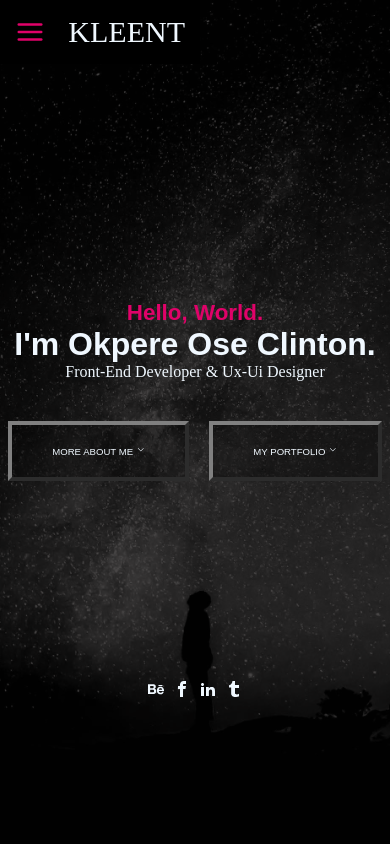
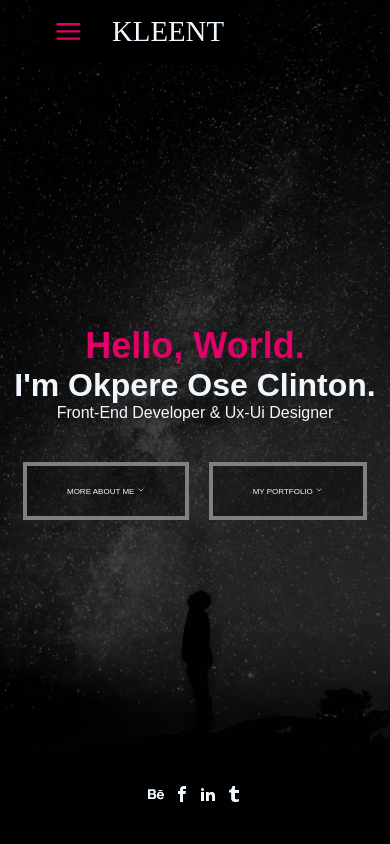
Before and after one commit to okpere/myport, a React (Create React App) app: page / in a window 390 px wide. Shown: the top 844 px of the page. Built offline with nearby package versions, Linux system fonts and the light colour scheme.

Commit message:
all css done

```diff
--- a/src/componets/Header/Header.css
+++ b/src/componets/Header/Header.css
@@ -2,6 +2,7 @@
   position: absolute;
   position:fixed;
   z-index: 1;
+  left: 10%;
   color: aliceblue;
   background-color: black;
 }
@@ -10,7 +11,7 @@
   display: flex;
   align-items: center;
   justify-content: space-between;
-  font-size: 30px;
+  font-size: 1.8rem;
   width: 200px;
   background-color: black;
   padding: 15px;
--- a/src/componets/Main/Main.css
+++ b/src/componets/Main/Main.css
@@ -9,8 +9,7 @@
   display: flex;
   flex-direction: column;
   align-items: center;
-    padding-top: 400px;
-    gap: 350px;
+  justify-content: center;
 }
 .intro-contain {
   display: flex;
@@ -43,6 +42,7 @@
   font-size: 6.25rem;
 }
 .intro p {
+  font-family: "poppins-semibold", sans-serif;
   font-size: 1.4rem;
   text-align: center;
 }
@@ -50,42 +50,24 @@
   font-size: 1.4rem;
   padding: 20px 40px;
   background-color: rgba(0, 0, 0, 0.3);
-    border-color: gray;
+  border: 0.1em solid gray;
   border-width: 4px;
   color: aliceblue;
 }
 .intro-links {
+  position: absolute;
+  bottom: 5%;
   font-size: 2rem;
   display: flex;
   align-items: center;
   justify-content: center;
   gap: 30px;
 }
-
 @media only screen and (max-width: 1280px) {
-  .intro {
-    color: aliceblue;
-    background-repeat: no-repeat;
-    background-size: cover;
-    background-color: rgba(46, 43, 43, 0.866);
-    background-blend-mode: multiply;
-    background-position: center;
-    display: flex;
-    flex-direction: column;
-    align-items: center;
-    padding-top: 200px;
-    gap: 150px;
-  }
   .intro-contain {
     display: flex;
     justify-content: center;
     align-items: center;
-  }
-  .intro-names {
-    display: flex;
-    justify-content: center;
-    align-content: center;
-    flex-direction: column;
   }
   .into-button {
     margin-top: 40px;
@@ -96,57 +78,35 @@
     cursor: pointer;
   }
   .intro h1 {
-    font-family: "poppins-semibold", sans-serif;
-    text-align: center;
     font-size: 2.4rem;
-    font-weight: 800;
-    color: rgb(224, 2, 105);
   }
   .intro h2 {
-    font-family: "poppins-semibold", sans-serif;
     font-size: 6.25rem;
   }
   .intro p {
     font-size: 1.4rem;
-    text-align: center;
   }
   .intro button {
     font-size: 1.4rem;
     padding: 20px 40px;
-    background-color: rgba(0, 0, 0, 0.3);
     border-color: gray;
     border-width: 4px;
-    color: aliceblue;
   }
   .intro-links {
     font-size: 2rem;
-    display: flex;
-    align-items: center;
-    justify-content: center;
     gap: 30px;
   }
 }
+@media only screen and (max-width: 1130px) {
+.intro h2{
+  font-size: 5rem;
+}
+}
 @media only screen and (max-width: 992px) {
-  .intro {
-    color: aliceblue;
-    height: 100svh;
-    background-repeat: no-repeat;
-    background-size: cover;
-    background-color: rgba(46, 43, 43, 0.866);
-    background-blend-mode: multiply;
-    background-position: center;
-    display: flex;
-    flex-direction: column;
-    align-items: center;
-    padding-top: 250px;
-    gap: 100px;
-  }
   .intro h1 {
     font-family: "poppins-semibold", sans-serif;
-    text-align: center;
     font-size: 2.4rem;
     font-weight: 800;
-    color: rgb(224, 2, 105);
   }
   .intro h2 {
     font-family: "poppins-semibold", sans-serif;
@@ -154,53 +114,24 @@
   }
   .intro p {
     font-size: 1.4rem;
-    text-align: center;
   }
-
 }
 @media only screen and (max-width: 768px) {
-  .intro {
-    color: aliceblue;
-    height: 100svh;
-    background-repeat: no-repeat;
-    background-size: cover;
-    background-color: rgba(46, 43, 43, 0.866);
-    background-blend-mode: multiply;
-    background-position: center center;
-    display: flex;
-    flex-direction: column;
-    padding-top: 200px;
-    gap: 100px;
-  }
-  .intro-names {
-    display: flex;
-    justify-content: center;
-    align-content: center;
-    flex-direction: column;
-  }
   .intro h1 {
-    font-family: "poppins-semibold", sans-serif;
-    text-align: center;
     font-size: 2.4rem;
-    font-weight: 800;
-    color: rgb(224, 2, 105);
   }
   .intro h2 {
     font-family: "poppins-semibold", sans-serif;
-    font-size: 4rem;
-    text-align: center;
+    font-size: 3.25rem;
   }
   .intro p {
     font-size: 1rem;
-    text-align: center;
   }
   .intro button {
     font-size: 0.8rem;
     padding: 20px 40px;
-    background-color: rgba(0, 0, 0, 0.3);
     border-color: gray;
     border-width: 4px;
-    color: aliceblue;
   }
   .into-button {
     margin-top: 40px;
@@ -212,60 +143,27 @@
   }
   .intro-links {
     font-size: 1.5rem;
-    display: flex;
-    align-items: center;
-    justify-content: center;
     gap: 10px;
   }
 }
 @media only screen and (max-width: 600px) {
-  .intro {
-    color: aliceblue;
-    background-repeat: no-repeat;
-    background-size: cover;
-    background-color: rgba(46, 43, 43, 0.866);
-    background-blend-mode: multiply;
-    background-position: center center;
-    display: flex;
-    flex-direction: column;
-    padding-top: 300px;
-    gap: 200px;
-  }
-  .intro-names {
-    display: flex;
-    justify-content: center;
-    align-content: center;
-    flex-direction: column;
-  }
   .intro h1 {
-    font-family: "poppins-semibold", sans-serif;
-    text-align: center;
-    font-size: 1.4rem;
-    font-weight: 800;
-    color: rgb(224, 2, 105);
+    font-size: 2.25rem;
   }
   .intro h2 {
-    font-family: "poppins-semibold", sans-serif;
     font-size: 2rem;
-    text-align: center;
   }
   .intro p {
     font-size: 1rem;
-    text-align: center;
   }
   .intro button {
-    font-size: 0.6rem;
+    font-size: 0.5rem;
     padding: 20px 40px;
-    background-color: rgba(0, 0, 0, 0.3);
     border-color: gray;
     border-width: 4px;
-    color: aliceblue;
   }
   .intro-links {
     font-size: 1rem;
-    display: flex;
-    align-items: center;
-    justify-content: center;
     gap: 10px;
   }
 }
```
Also changed, not shown: 16 other files (tests, documents, lock files or other folders). Lines whose indentation alone changed are shown as unchanged.
